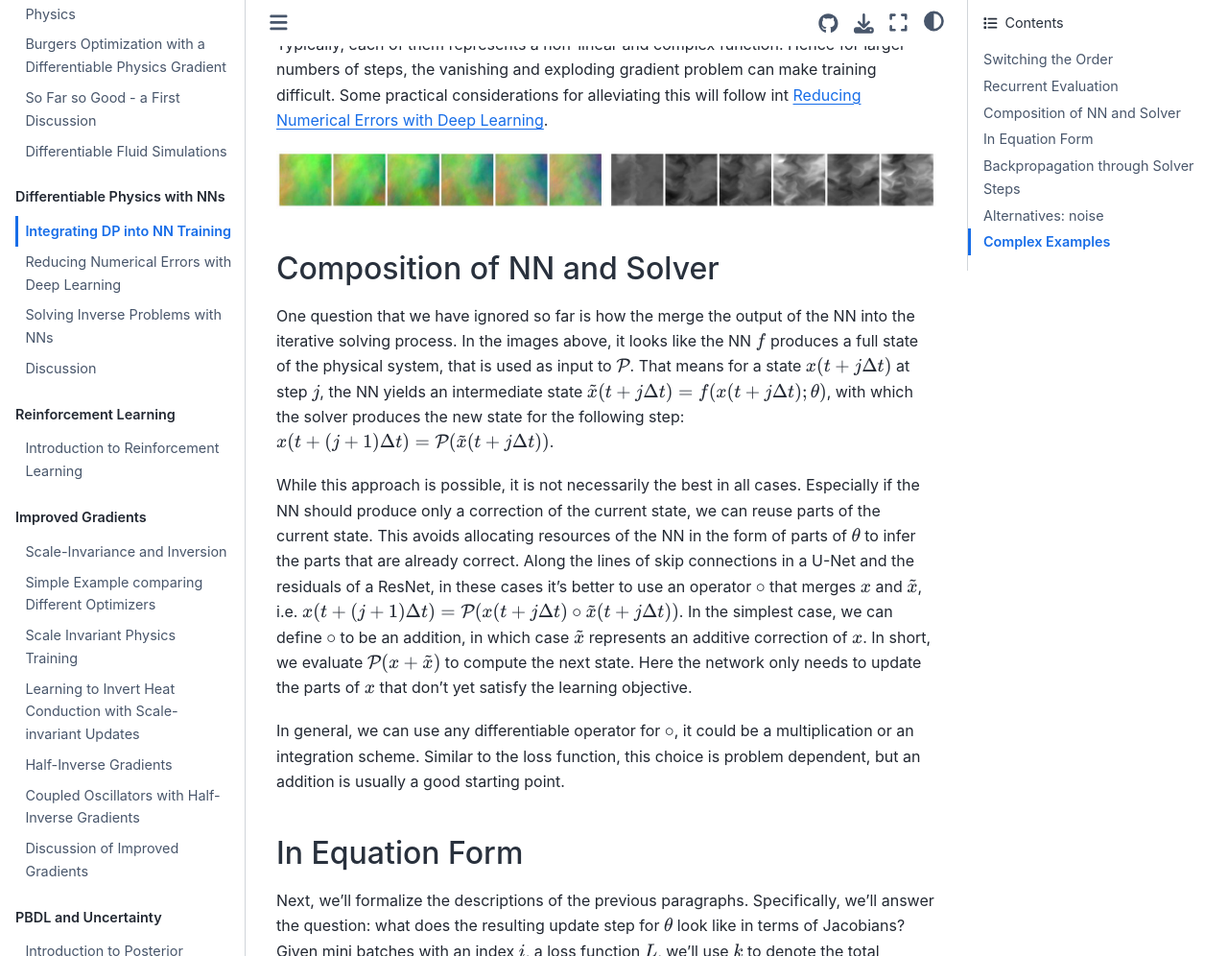
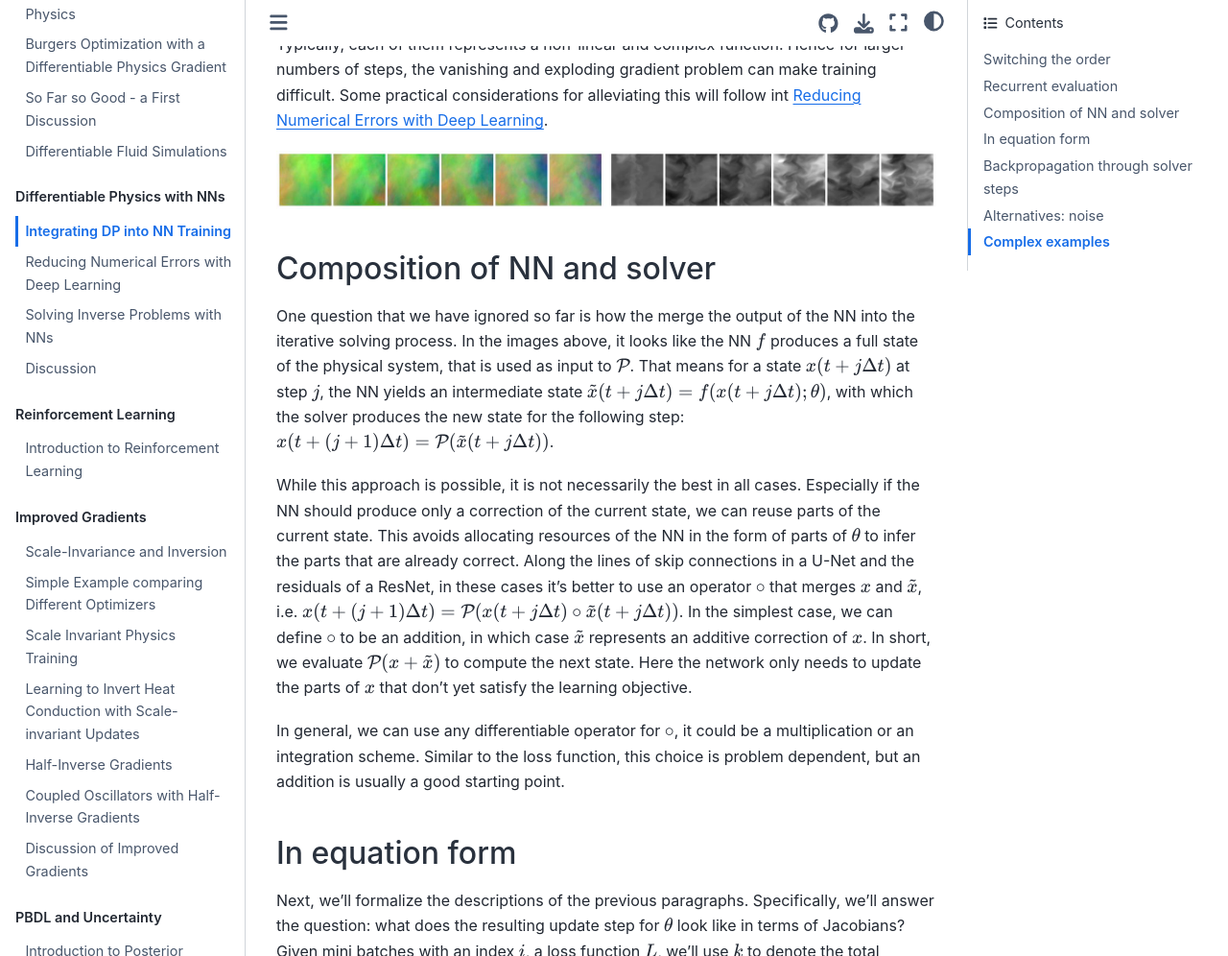
Before and after one commit to tum-pbs/pbdl-book, a Jupyter Book: the page built from diffphys-examples.md, in a window 1280 px wide and 1400 px high, scrolled down 2742 px. Shown: the top 996 px of the window at 96% size. Built offline with Jupyter Book 1.0.4 settings and Sphinx 7.4.7 and the Sphinx Book theme 1.1.4, drawn with Linux system fonts in a browser that asks for light colours; pages that are not in the unit, such as notebooks, are missing from menus; cross-references to code outside the pages are shown as plain code; some of the changed text lies outside the part shown.

Commit message:
fixed typos and added citation

```diff
--- a/diffphys-examples.md
+++ b/diffphys-examples.md
@@ -24,7 +24,7 @@ The DP approach as described in the previous chapters. A network produces an inp
 This setup can be seen as the network receiving information about how it's output influences the outcome of the PDE solver. I.e., the gradient will provide information how to produce an NN output that minimizes the loss.
 Similar to the previously described _physical losses_ (from {doc}`physicalloss`), this can mean upholding a conservation law.
 
-## Switching the Order
+## Switching the order
 
 However, with DP, there's no real reason to be limited to this setup. E.g., we could imagine a swap of the NN and DP components, giving the following structure:
 
@@ -40,7 +40,7 @@ In this case the PDE solver essentially represents an _on-the-fly_ data generato
 
 However, this version does not leverage the gradient information from a differentiable solver, which is why the following variant is much more interesting.
 
-## Recurrent Evaluation
+## Recurrent evaluation
 
 In general, there's no combination of NN layers and DP operators that is _forbidden_ (as long as their dimensions are compatible). One that makes particular sense is to "unroll" the iterations of a time stepping process of a simulator, and let the state of a system be influenced by an NN.
 
@@ -62,7 +62,7 @@ DP setups with many time steps can be difficult to train: the gradients need to
 ![Divider](resources/divider4.jpg)
 
 
-## Composition of NN and Solver
+## Composition of NN and solver
 
 One question that we have ignored so far is how the merge the output of the NN into the iterative solving process. In the images above, it looks like the NN $f$ produces a full state of the physical system, that is used as input to $\mathcal P$. That means for a state $x(t+j \Delta t)$ at step $j$, the NN yields an intermediate state $\tilde x(t+j \Delta t) = f(x(t+j \Delta t); \theta)$, with which the solver produces the new state for the following step:
 $x(t+ (j+1) \Delta t) = \mathcal P(\tilde x(t+j \Delta t))$.
@@ -74,7 +74,7 @@ In the simplest case, we can define $\circ$ to be an addition, in which case $\t
 In general, we can use any differentiable operator for $\circ$, it could be a multiplication or an integration scheme. Similar to the loss function, this choice is problem dependent, but an addition is usually a good starting point.
 
 
-## In Equation Form
+## In equation form
 
 Next, we'll formalize the descriptions of the previous paragraphs. Specifically,
 we'll answer the question:
@@ -116,7 +116,7 @@ In terms of implementation, all deep learning frameworks will re-use the _overla
 
 
 
-## Backpropagation through Solver Steps
+## Backpropagation through solver steps
 
 Now that we have all this machinery set up, a good question to ask is:
 *"How much does training with a differentiable physics simulator really improve things?
@@ -171,7 +171,7 @@ evolution of the system.
 
 ---
 
-## Complex Examples
+## Complex examples
 
 The following sections will give code examples of more complex cases to
 show what can be achieved via differentiable physics training.
```
Also changed, not shown: supervised-airfoils.ipynb.
